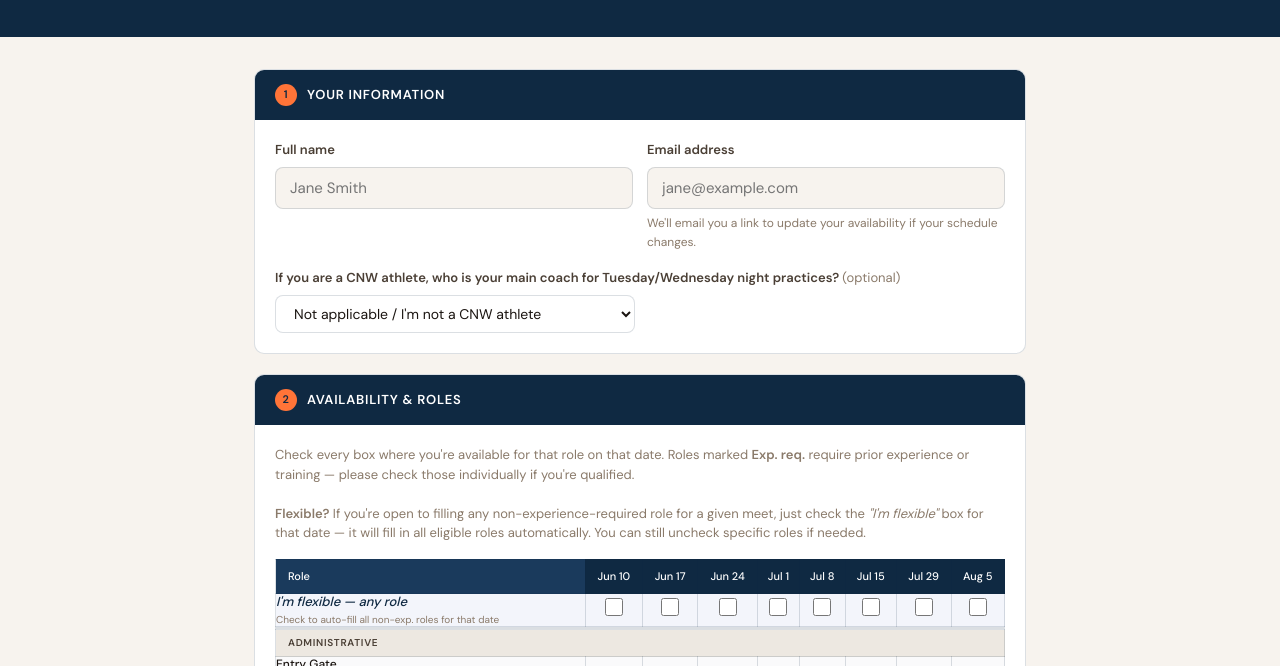
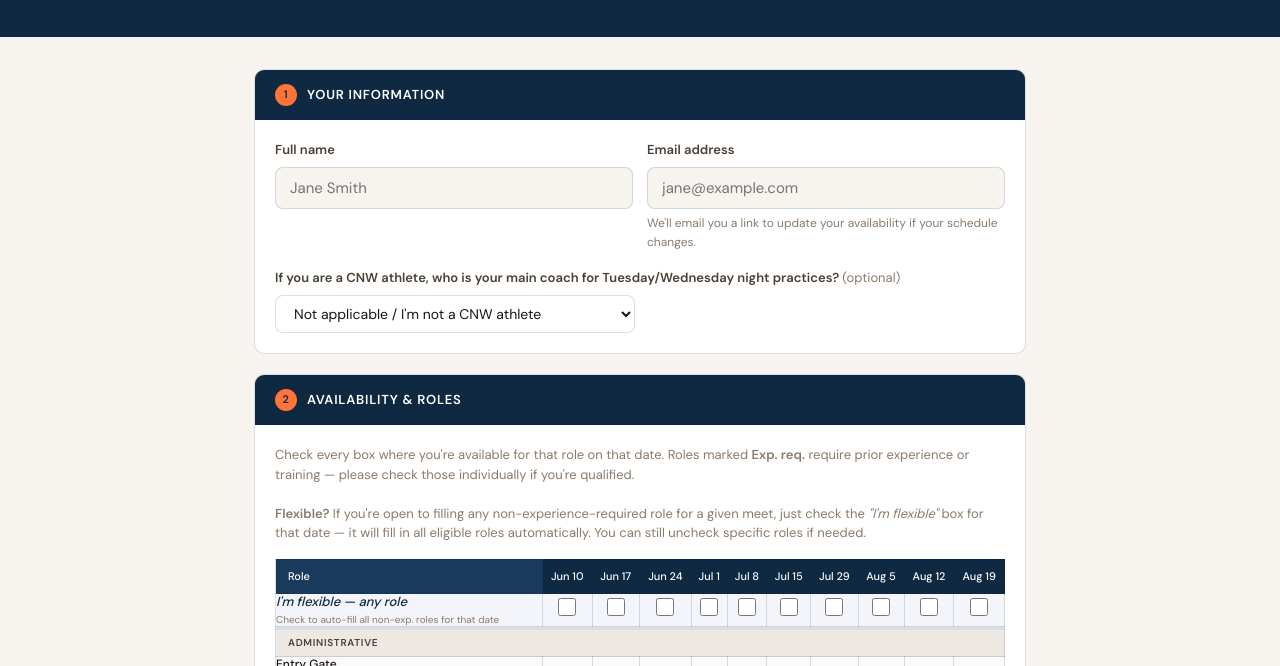
Before and after one commit to DWallack93/Volunteer-Hub, a plain HTML site: page index.html in a window 1280 px wide. Shown: the part 267-933 px from the top of the page. Drawn offline with Linux system fonts and the light colour scheme.

Commit message:
Add files via upload

```diff
--- a/index.html
+++ b/index.html
@@ -561,6 +561,8 @@ const MEETS = [
   {id:7,  label:"Meet 7 — Jul 15",  date:"2026-07-15"},
   {id:9,  label:"Meet 9 — Jul 29",  date:"2026-07-29"},
   {id:10, label:"Meet 10 — Aug 5",  date:"2026-08-05"},
+  {id:11, label:"Meet 11 — Aug 12", date:"2026-08-12"},
+  {id:12, label:"Meet 12 — Aug 19", date:"2026-08-19"},
 ];
 const SHORT_DATES = ["Jun 3","Jun 10","Jun 17","Jun 24","Jul 1","Jul 8","Jul 15","Jul 22","Jul 29","Aug 5","Aug 12","Aug 19"];
 
```
Also changed, not shown: admin.html (+2 -0 lines).
